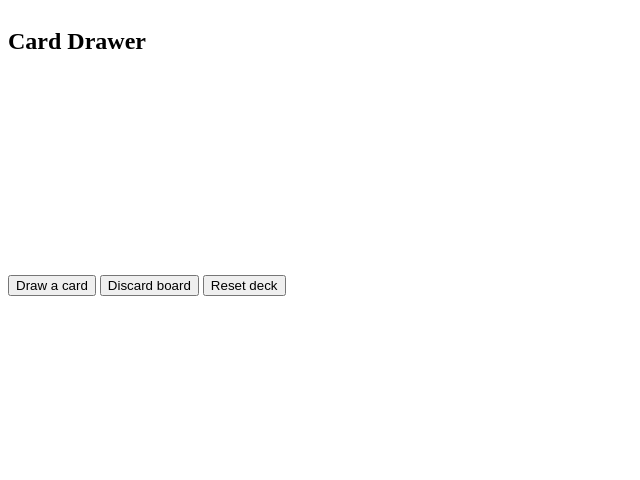
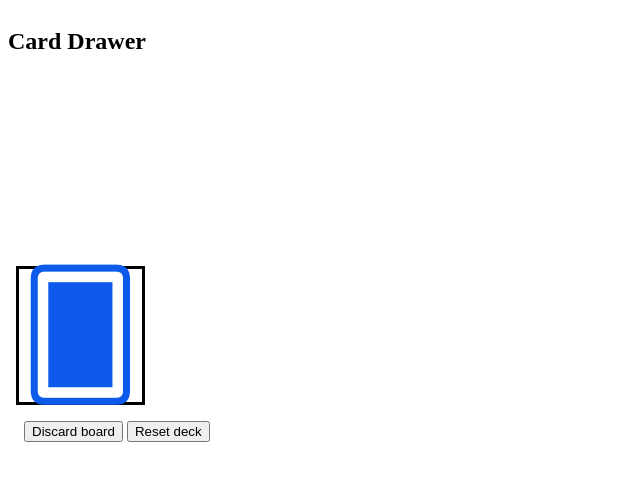
Before and after one commit to Exluso/CardDrawer, a plain HTML site: page CardDrawer.html in a window 1280 px wide. Shown: the whole page, without its empty margins (0-640 px from the left). Drawn offline with Linux system fonts and the light colour scheme.

Commit message:
The drawButton is now a font (back of a card)

```diff
--- a/CardDrawer.html
+++ b/CardDrawer.html
@@ -14,9 +14,13 @@
         <div id="board" class="second">
         </div>
         <div class="third">
-            <button id="drawBut">Draw a card</button>
-            <button id="discardBoardBut">Discard board</button>
-            <button id="resetBut">Reset deck</button>
+            <div class="board-bottom">
+                <div class="slot card clickable" id="drawBut">&#x1F0A0;</div>
+            </div>
+            <div class="buttonbox">
+                <button id="discardBoardBut">Discard board</button>
+                <button id="resetBut">Reset deck</button>
+        </div>
         </div>
     </div>
     </body>
--- a/styles.css
+++ b/styles.css
@@ -1,11 +1,16 @@
 :root{
-    --side: 50px;
+    --side: 150px;
 }
 
 .board {
     display: grid;
     grid-template-rows: 1fr 3fr 1fr;
     width: fit-content;
+    height: calc(3*var(--side));
+}
+
+.buttonbox{
+    margin: 1rem;
 }
 
 .first{
@@ -21,12 +26,24 @@
     grid-row: 3;
 }
 
+.card{
+    color: rgb(13, 90, 235);
+
+}
+
+.clickable:hover {
+    cursor: pointer;
+}
+
 .slot {
-    display: flex;
+    display: inline;
     justify-content: center;
     align-items: center;
-    width: var(--side);
+    width: calc(2*var(--side)/3);
     height: var(--side);
     border: solid black;
     margin: 0.5rem;
+    font-size: calc(var(--side)*8/10);
+    vertical-align: top;
+    text-align: center;
 }
```
